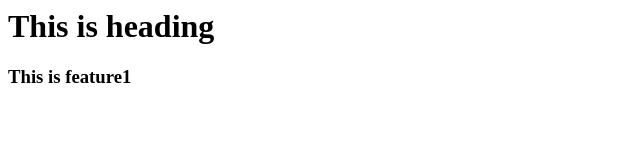
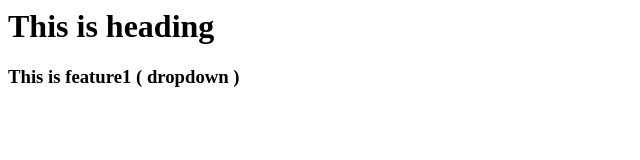
Before and after one commit to Xplorer77/LocalRepo, a plain HTML site: page index.html in a window 1280 px wide. Shown: the whole page, without its empty margins (0-640 px from the left). Drawn offline with Linux system fonts and the light colour scheme.

Commit message:
updated dropdown in feture 1

```diff
--- a/index.html
+++ b/index.html
@@ -1,3 +1,3 @@
 <h1>This is heading </h1>
 
-<h3>This is feature1 </h3>
+<h3>This is feature1  ( dropdown ) </h3>
```
